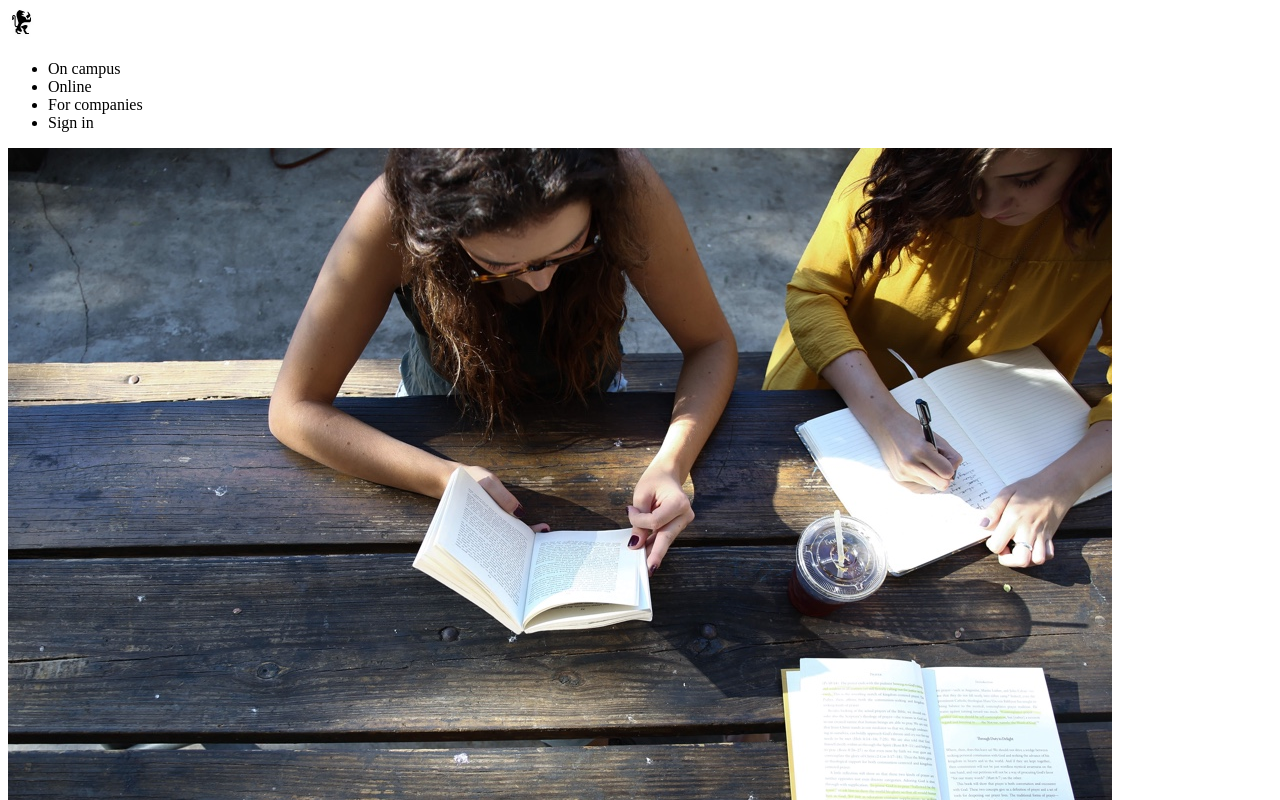
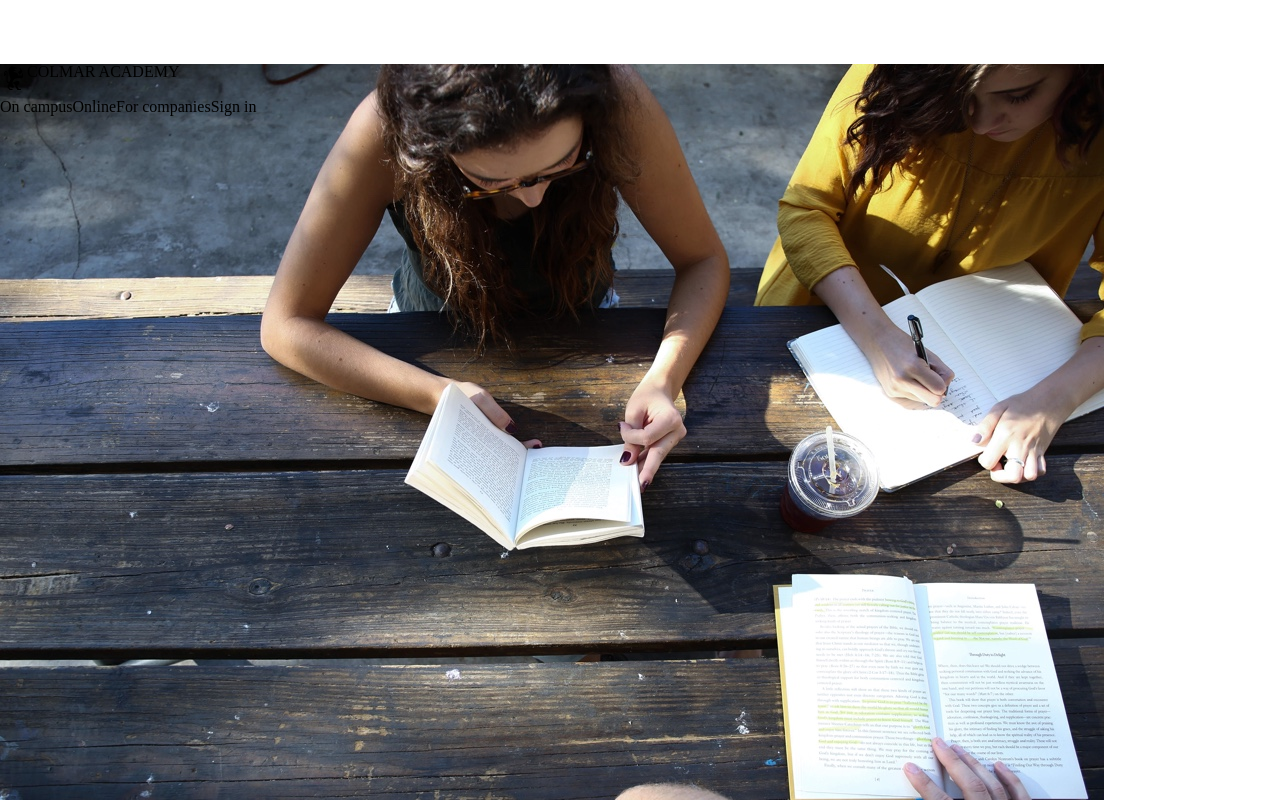
Before and after one commit to wuzzuphupp/colmar_academy, a plain HTML site: page index.html in a window 1280 px wide. Shown: the top 800 px of the page. Drawn offline with Linux system fonts and the light colour scheme.

Commit message:
add reset css, add classes in header, work on header css

```diff
--- /dev/null
+++ b/css/reset.css
@@ -0,0 +1,53 @@
+/* http://meyerweb.com/eric/tools/css/reset/
+   v2.0 | 20110126
+   License: none (public domain)
+*/
+
+html, body, div, span, applet, object, iframe,
+h1, h2, h3, h4, h5, h6, p, blockquote, pre,
+a, abbr, acronym, address, big, cite, code,
+del, dfn, em, img, ins, kbd, q, s, samp,
+small, strike, strong, sub, sup, tt, var,
+b, u, i, center,
+dl, dt, dd, ol, ul, li,
+fieldset, form, label, legend,
+table, caption, tbody, tfoot, thead, tr, th, td,
+article, aside, canvas, details, embed,
+figure, figcaption, footer, header, hgroup,
+menu, nav, output, ruby, section, summary,
+time, mark, audio, video {
+  margin: 0;
+  padding: 0;
+  border: 0;
+  font-size: 100%;
+  font: inherit;
+  vertical-align: baseline;
+}
+/* HTML5 display-role reset for older browsers */
+article, aside, details, figcaption, figure,
+footer, header, hgroup, menu, nav, section {
+  display: block;
+}
+body {
+  line-height: 1;
+}
+ol, ul {
+  list-style: none;
+}
+blockquote, q {
+  quotes: none;
+}
+blockquote:before, blockquote:after,
+q:before, q:after {
+  content: '';
+  content: none;
+}
+table {
+  border-collapse: collapse;
+  border-spacing: 0;
+}
+
+a {
+  color: black;
+  text-decoration: none;
+}
--- a/css/style.css
+++ b/css/style.css
@@ -0,0 +1,25 @@
+*{
+    font-family: sans-serif;
+    font-size: 16px;
+    text-align: left;
+}
+
+header{
+    position: fixed;
+    display: inline-flex;
+    height: 4rem;
+}
+
+.logo{
+    display: inline-flex;
+}
+
+header nav ul{
+    display: inline-flex;
+    float: right;
+}
+
+body{
+    position: relative;
+    top: 4rem;
+}
--- a/index.html
+++ b/index.html
@@ -2,23 +2,26 @@
 <html>
     <head>
         <link rel="stylesheet" href="./css/style.css">
+        <link rel="stylesheet" href="./css/reset.css">
         <title>Colmar Academy</title>
     </head>
 
-    <body>
     <!--Header-->
     <header>
+        <div class="logo">
             <img src="./css/capstone_colmar_assets/images/ic-logo.svg">
+            <p><b>COLMAR</b> ACADEMY</p>
+         </div>
         <nav>
             <ul>
-                    <li><a>On campus</a></li>
-                    <li><a>Online</a></li>
+                <li><a>On campus</a></li>                    <li><a>Online</a></li>
                 <li><a>For companies</a></li>
                 <li><a>Sign in</a></li>
             </ul>
         </nav>
     </header>
 
+    <body>
         <!--Start Here-->
         <div>
             <img src="./css/capstone_colmar_assets/images/banner.jpg" alt="People reading books">
```
Lines whose indentation alone changed are shown as unchanged.
